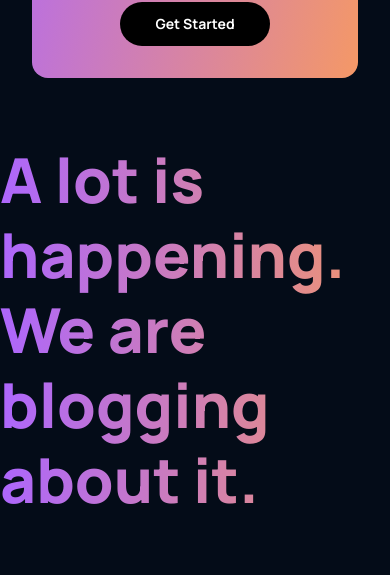
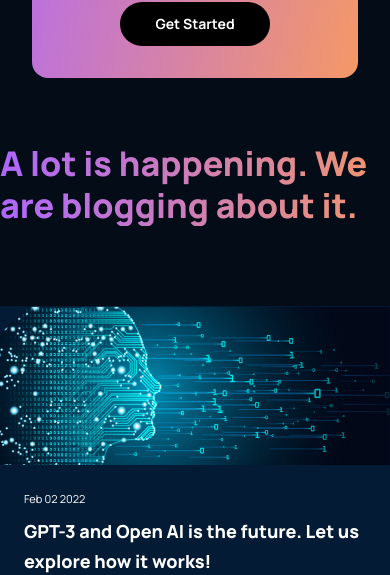
Before and after one commit to dhaedream/modern-ui-clone, a React (Create React App) app: page / in a window 390 px wide. Shown: the part 5499-6074 px from the top of the page. Built offline with nearby package versions, Linux system fonts and the light colour scheme.

Commit message:
blog responsive

```diff
--- a/src/container/blog/blog.css
+++ b/src/container/blog/blog.css
@@ -23,3 +23,49 @@
   flex: 0.75;
   margin-right: 2rem;
 }
+.gpt3__blog-container_groupB {
+  flex: 1;
+
+  display: grid;
+  grid-template-columns: repeat(2, 1fr);
+  grid-gap: 2rem;
+}
+
+@media screen and (max-width: 990px) {
+  .gpt3__blog-container {
+    flex-direction: column-reverse;
+  }
+
+  .gpt3__blog-container_groupA {
+    margin: 2rem 0;
+  }
+
+  .gpt3__blog-container_groupA .gpt3__blog-container_article {
+    width: 48%;
+  }
+
+  .gpt3__blog-container_groupA .gpt3__blog-container_article-image {
+    height: 250px;
+  }
+}
+@media screen and (max-width: 700px) {
+  .gpt3__blog-container_groupB {
+    grid-template-columns: repeat(1, 1fr);
+  }
+
+  .gpt3__blog-container_groupA .gpt3__blog-container_article {
+    width: 100%;
+  }
+
+  .gpt3__blog-heading h1 {
+    font-size: 46px;
+    line-height: 52px;
+  }
+}
+
+@media screen and (max-width: 550px) {
+  .gpt3__blog-heading h1 {
+    font-size: 34px;
+    line-height: 42px;
+  }
+}
```
